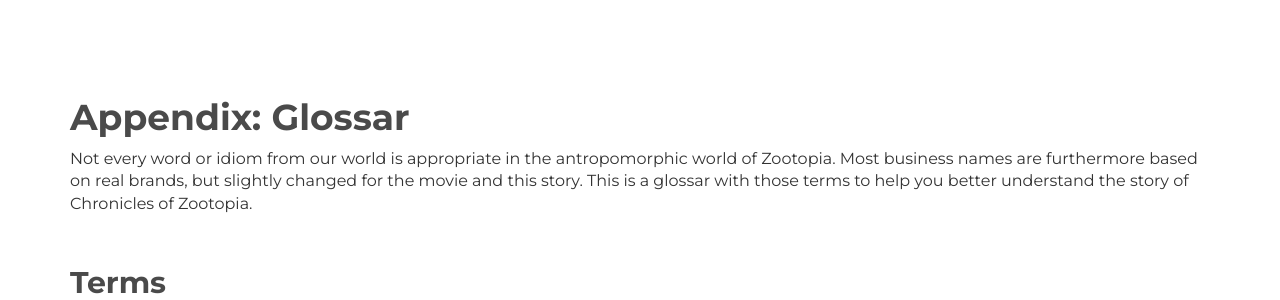
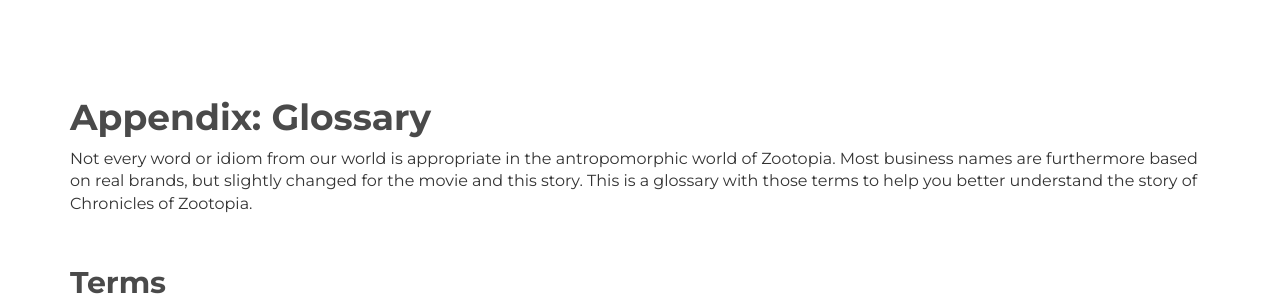
Before and after one commit to Anheledir/ChroniclesOfZootopia, a Jekyll site: the page built from appendix/glossary.md, in a window 1280 px wide and 900 px high, scrolled down 417 px. Shown: the part 165-465 px from the top of the window. Built offline with Jekyll 4.4.1, drawn with Linux system fonts in a browser that asks for light colours; nearby versions of some CDN libraries.

Commit message:
renamed glossar to glossary

```diff
--- a/appendix/glossar.md
+++ b/appendix/glossary.md
@@ -1,11 +1,11 @@
 ---
 layout: page
 title: "Glossar"
-permalink: /appendix/glossar/
+permalink: /appendix/glossary/
 order: -1
 ---
-# Appendix: Glossar
-Not every word or idiom from our world is appropriate in the antropomorphic world of Zootopia. Most business names are furthermore based on real brands, but slightly changed for the movie and this story. This is a glossar with those terms to help you better understand the story of Chronicles of Zootopia.
+# Appendix: Glossary
+Not every word or idiom from our world is appropriate in the antropomorphic world of Zootopia. Most business names are furthermore based on real brands, but slightly changed for the movie and this story. This is a glossary with those terms to help you better understand the story of Chronicles of Zootopia.
 
 ## Terms
 {% assign terms = site.data.glossar | where_exp: "item", "item.isBrand == false" | sort: "term" %}
```
Also changed, not shown: appendix/index.md (+2 -2 lines).
